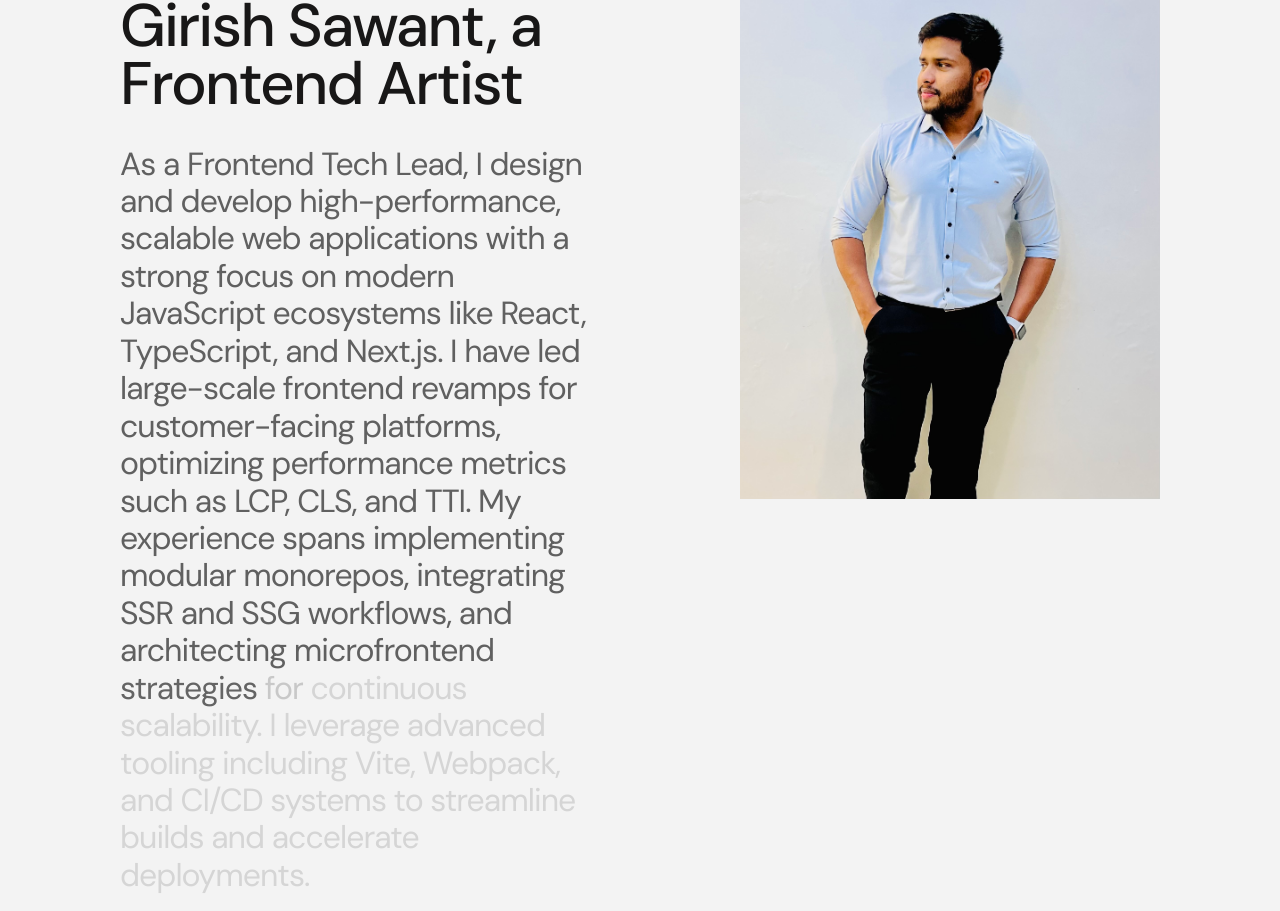
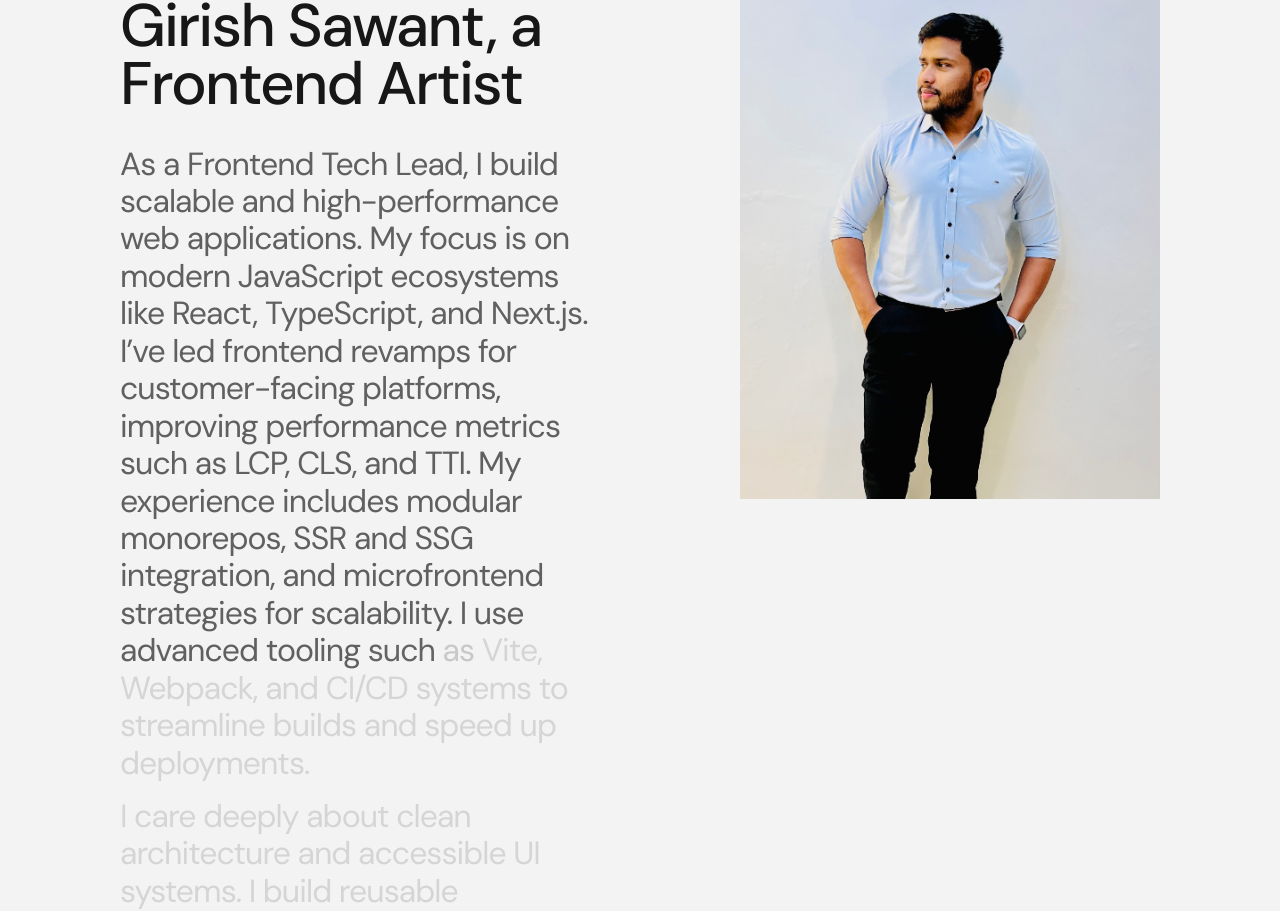
Before and after one commit to girishsawant999/portfolio-website-v2, a Next.js app: page / in a window 1280 px wide. Shown: the part 225-1136 px from the top of the page. Built offline with nearby package versions, Linux system fonts and the light colour scheme.

Commit message:
fix: refine hero section content for clarity and engagement

```diff
--- a/src/app/page.tsx
+++ b/src/app/page.tsx
@@ -57,27 +57,24 @@ export default function Home() {
             Girish Sawant, a Frontend Artist
           </h1>
           <p className="heading-2 text-gray">
-            As a Frontend Tech Lead, I design and develop high-performance,
-            scalable web applications with a strong focus on modern JavaScript
-            ecosystems like React, TypeScript, and Next.js. I have led
-            large-scale frontend revamps for customer-facing platforms,
-            optimizing performance metrics such as LCP, CLS, and TTI. My
-            experience spans implementing modular monorepos, integrating SSR and
-            SSG workflows, and architecting microfrontend strategies for
-            continuous scalability. I leverage advanced tooling including Vite,
-            Webpack, and CI/CD systems to streamline builds and accelerate
-            deployments.
+            As a Frontend Tech Lead, I build scalable and high-performance web
+            applications. My focus is on modern JavaScript ecosystems like
+            React, TypeScript, and Next.js. I’ve led frontend revamps for
+            customer-facing platforms, improving performance metrics such as
+            LCP, CLS, and TTI. My experience includes modular monorepos, SSR and
+            SSG integration, and microfrontend strategies for scalability. I use
+            advanced tooling such as Vite, Webpack, and CI/CD systems to
+            streamline builds and speed up deployments.
           </p>
           <p className="heading-2 text-gray mt-4">
-            I’m driven by clean architecture and accessible, component-driven
-            design. My work includes building reusable UI libraries,
-            collaborating closely with product and design teams, and enforcing
-            testing best practices with tools like Jest and Testing Library. I
-            value mentorship and have actively guided junior engineers through
-            architecture decisions, code reviews, and agile delivery practices.
-            From debugging deep rendering issues to leading performance audits
-            with Lighthouse and Core Web Vitals, I bring a full-spectrum
-            approach to frontend excellence.
+            I care deeply about clean architecture and accessible UI systems. I
+            build reusable component libraries and collaborate closely with
+            product and design teams. I enforce testing standards using tools
+            like Jest and Testing Library. Mentoring junior engineers is
+            something I actively pursue. I guide them through code reviews,
+            architecture decisions, and agile delivery practices. From debugging
+            rendering issues to leading Lighthouse audits, I ensure every part
+            of the frontend delivers excellence.
           </p>
         </div>
         <div className="flex-1 justify-items-end relative">
```
